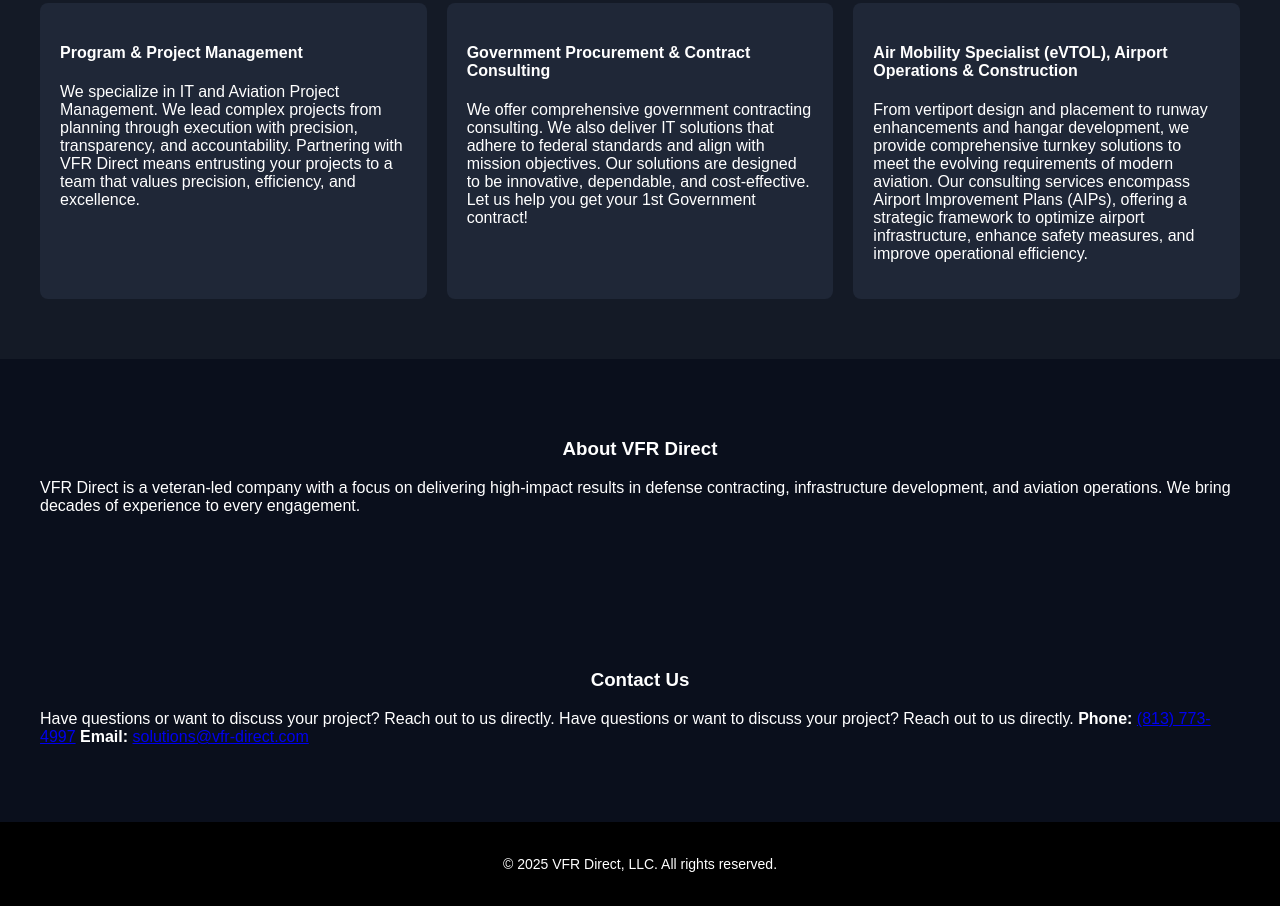
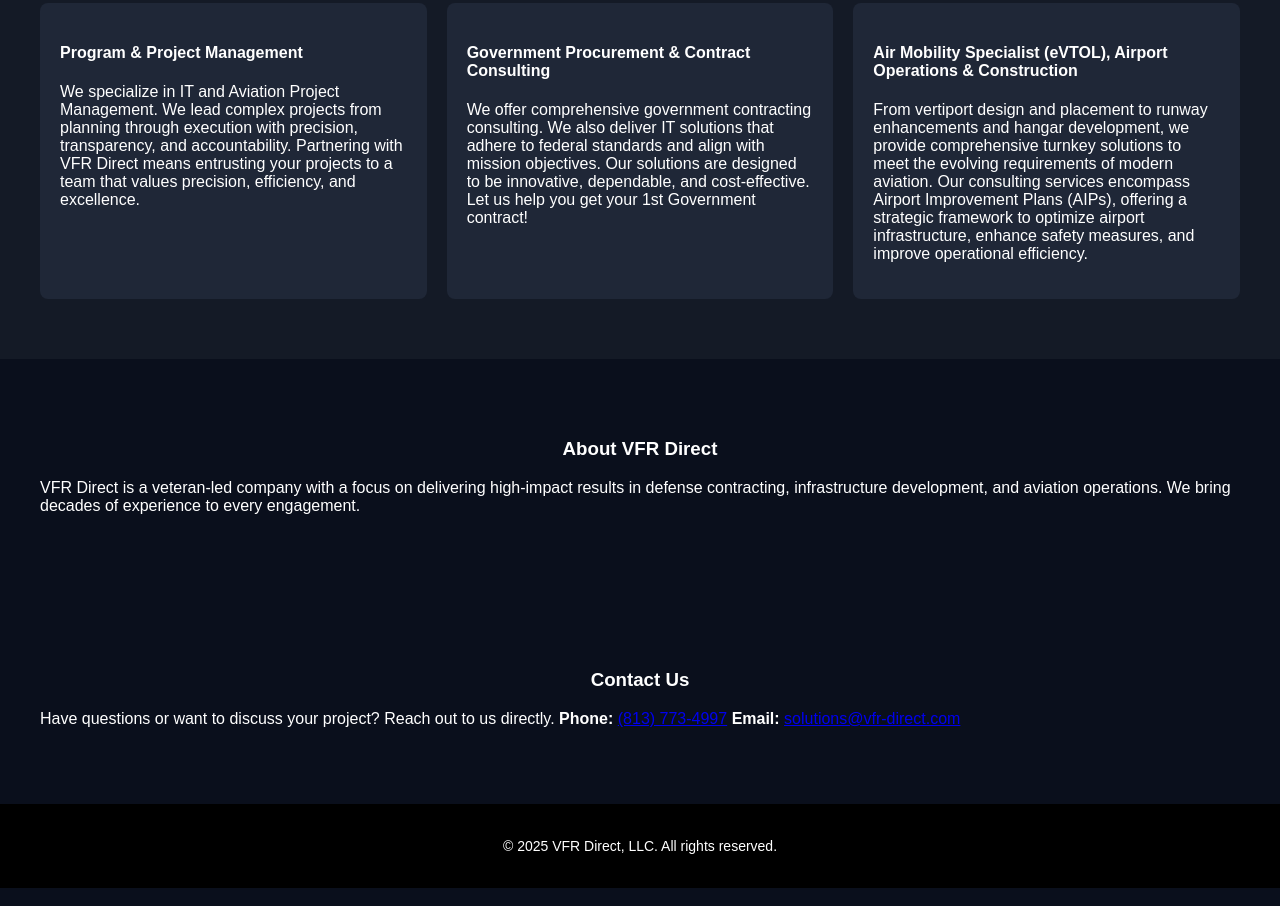
Before and after one commit to vfrdirect/vfr-direct, a plain HTML site: page index.html in a window 1280 px wide. Shown: the part 553-1459 px from the top of the page. Drawn offline with Linux system fonts and the light colour scheme.

Commit message:
Remove duplicate text from contact section
Removed duplicate text in contact section.

```diff
--- a/index.html
+++ b/index.html
@@ -63,7 +63,6 @@
     <div class="container">
       <h3>Contact Us</h3>
       <p>Have questions or want to discuss your project? Reach out to us directly.
-  Have questions or want to discuss your project? Reach out to us directly.
   <strong>Phone:</strong>
   <a href="tel:+18137734997">(813) 773-4997</a>
   <strong>Email:</strong>
```
